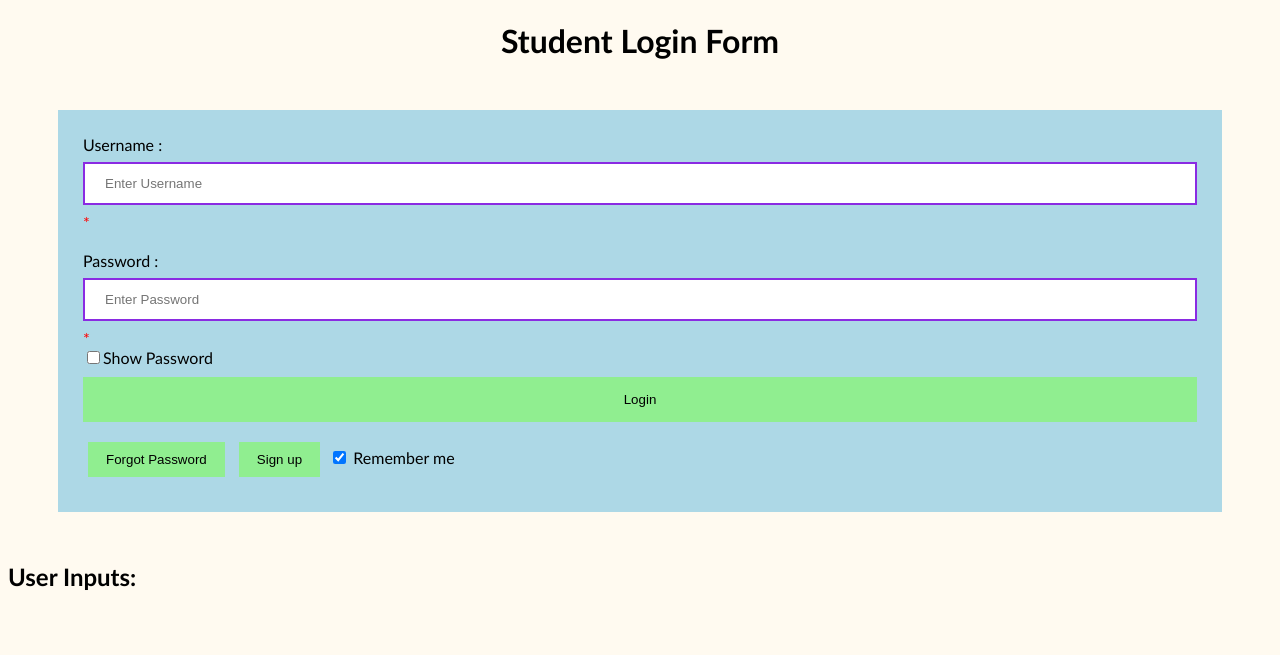
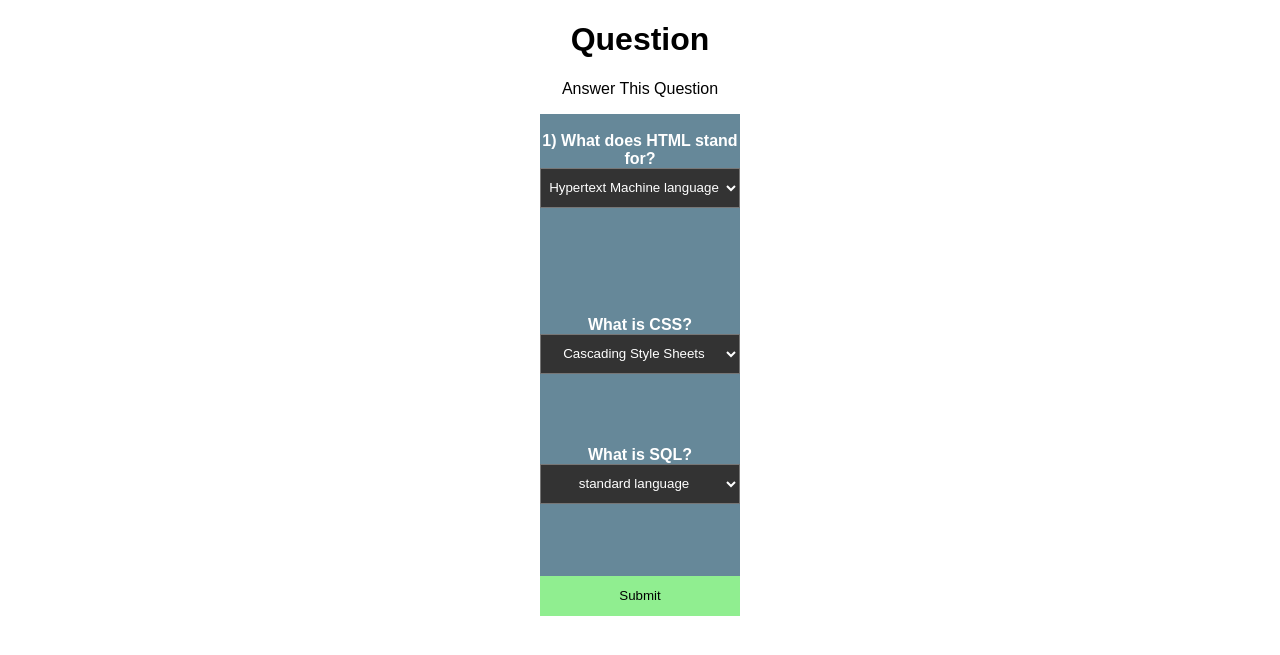
Before and after one commit to Victor-Del-Rio/WebPrgrammingFinalProject, a PHP site: page /login.php in a window 1280 px wide. Shown: the top 655 px of the page. Run offline with PHP 8.4, Linux system fonts and the light colour scheme.

Commit message:
Add files via upload

```diff
--- a/login.php
+++ b/login.php
@@ -1,138 +1,131 @@
-<!DOCTYPE HTML>
+<!DOCTYPE html>
 <html>
+
 <head>
     <meta name="viewport" content="width=device-width, initial-scale=1">
-	<title>CSCI Lab Login</title>
-</head>
-<style type="text/css">.error{color: red;}</style>
+    <link rel="stylesheet" href="https://cdnjs.cloudflare.com/ajax/libs/font-awesome/4.7.0/css/font-awesome.min.css">
+    <script src="https://ajax.googleapis.com/ajax/libs/jquery/3.5.1/jquery.min.js"></script>
     <style>
-  Body {
-  font-family: Calibri, Helvetica, sans-serif;
-  background-color: floralwhite;
+        body {
+  font-family: Arial, Helvetica, sans-serif;
+  text-align: center;
 }
-button {
+
+.submit {
        background-color: lightgreen;
-       width: 100%;
+       width: 200px;
+       height: 40px;
         color: black;
-        padding: 15px;
-        margin: 10px 0px;
         border: none;
         cursor: pointer;
         }
 
- input[type=text], input[type=password] {
-        width: 100%;
-        margin: 8px 0;
-        padding: 12px 20px;
-        display: inline-block;
-        border: 2px solid blueviolet;
-        box-sizing: border-box;
-    }
-button:hover {
-        opacity: 0.7;
-    }
-.signupbtn {
-              width: auto;
-              padding: 10px 18px;
-              margin: 10px 5px;
-              }
-       .forgot {
-              width: auto;
-              padding: 10px 18px;
-              margin: 10px 5px;
+.navbar {
+  overflow: hidden;
+  background-color: #689;
+  margin: auto;
+  width:  200px;
+
+  align-content: center;
+  text-align: center;
 
 }
 
-       .container {
-              padding: 25px;
+.dropdown {
+  float: left;
+  overflow: hidden;
+  text-align: center;
+}
+
+.dropdown .dropbtn {
+  font-size: 16px;
+  border: none;
+  outline: none;
+  color: white;
+  padding: 14px 16px;
+  background-color: inherit;
+  font-family: inherit;
+  margin: 0;
+}
+
+.navbar a:hover, .dropdown:hover .dropbtn, .submit:hover {
   background-color: lightblue;
-              margin: 50px;
 }
+
+
+.show {display: block;}
+
+
+#courses, #labs{
+  background-color: #333;
+  margin: auto;
+  width:  200px;
+  height:  40px;
+  align-content: center;
+  text-align: center;
+  text-decoration-color: white;
+}
+
+.droptext{
+  color: white;
+  text-align: center;
+}
+
+label, select{
+  color: white;
+}
+
 </style>
-<script>
-function passFunc() {
-  var x = document.getElementById("pass");
-  if (x.type === "password") {
-    x.type = "text";
-  } else {
-    x.type = "password";
-  }
-}
-</script>
+
+</head>
+
 <body>
 
 
+
+    <center>
+        <h1> Question  </h1>
+    </center>
+    <p> Answer This Question </p>
+    <div class="navbar">
+        <div class="dropdown">
             <?php
-// define variables and set to empty values
-$usernameErr = $passwordErr = "";
-$username = $password = "";
+            echo '<form action="submit.php" method="post"><br>
+                  <label for="courses"><b> 1)  What does HTML stand for? </b></label>
+                  <select name="courses" id="courses">
+                <option class="droptext" value="ans1"> Hypertext Machine language</option>
+                  <option class="droptext" value="ans11 295"> Hyper Text Markup Language</option>
+                  <option class="droptext" value="ans111"> How to Make Lasagna </option>
+                  </select> <br> <br>  <br><br><br><br>
+                  <br> </div>
+                   <br><br><br><br>
+                  <div class="navbar">
+                  <div class="dropdown">
+                  <label for="labs"><b> What is CSS? </b></label><br>
+                  <select name="labs" id="labs">
+                  <option class="droptext" value="ans2"> Cascading Style Sheets </option>
+                  <option class="droptext" value="ans22">  Style Sheets</option>
+                  <option class="droptext" value="ans222"> Sheets</option>
+                  </select>  <br><br><br><br>
+                  <br></div>
+                   <br><br><br><br>
+                   <label for="labs"><b> What is SQL? </b></label><br>
+                  <select name="labs2" id="labs">
+                  <option class="droptext" value="lab1"> standard language </option>
+                  <option class="droptext" value="lab2"> Databases </option>
+                  <option class="droptext" value="lab3"> scripting language</option>
+                  </select>
+                  <br></div>
+                  <br><br><br><br>
 
-if ($_SERVER["REQUEST_METHOD"] == "POST") {
-  if (empty($_POST["username"])) {
-    $usernameErr = "Username is required";
-  } else {
-    $username = test_input($_POST["username"]);
-  }
+                  <input type="submit" class="submit" name="submit" value="Submit">
+                  </form></div></div>';
 
-  if (empty($_POST["password"])) {
-    $passwordErr = "Password is required";
-  } else {
-    $password = test_input($_POST["password"]);
-  }
-}
 
-function test_input($data) {
-  $data = trim($data);
-  $data = stripslashes($data);
-  $data = htmlspecialchars($data);
-  return $data;
-}
+
 ?>
 
-<center> <h1> Student Login Form </h1> </center>
-<!--<p class="error">* required fields</p>-->
-<form method="post" action="<?php echo htmlspecialchars($_SERVER['PHP_SELF']);?>">
-<div class="container">
- <label>Username : </label>
-<input type="text" name="username" placeholder="Enter Username" required>
-<span class="error">* <?php echo $usernameErr;?></span>
     <br><br>
-<label>Password : </label>
-<input type="password" value="" id="pass" name="password" placeholder="Enter Password" required>
-<span class="error">* <?php echo $passwordErr;?></span><br>
-<input type="checkbox" onclick="passFunc()">Show Password
-<br>
-<button type="submit">Login</button>
-<button type="button" class="forgot"> Forgot Password</button>
-<Button type="button" class="signupbtn"> Sign up</button>
-<input id= "rememberMe" type="checkbox" checked="checked"> Remember me
-</div>
-</form>
+</body>
 
-<?php
-//use these variables to save to DB
-echo "<h2>User Inputs:</h2>";
-$userRv = $username;
-$passRv = $password;
-echo $userRv . " " . $passRv;
-
-# Variables for database connection
-$servername = "localhost";
-$username = "root";
-$password = "";
-$database = "finaldb";
-// Create connection
-$conn = new mysqli($servername, $username, $password, $database);
-// Check connection
-if ($conn->connect_error) {
-    die("Connection failed: " . $conn->connect_error);
-}
-
-// Insert Username and Password using Prepared statement
-$stmt = $conn->prepare("INSERT INTO test (username, password) VALUES (?, ?)");
-$stmt->bind_param("ss", $userRv, $passRv);
-$stmt->execute()
-
-?>
-</body>
 </html>
```
Also changed, not shown: submit.php (added, +61 -0 lines). Lines whose indentation alone changed are shown as unchanged.
